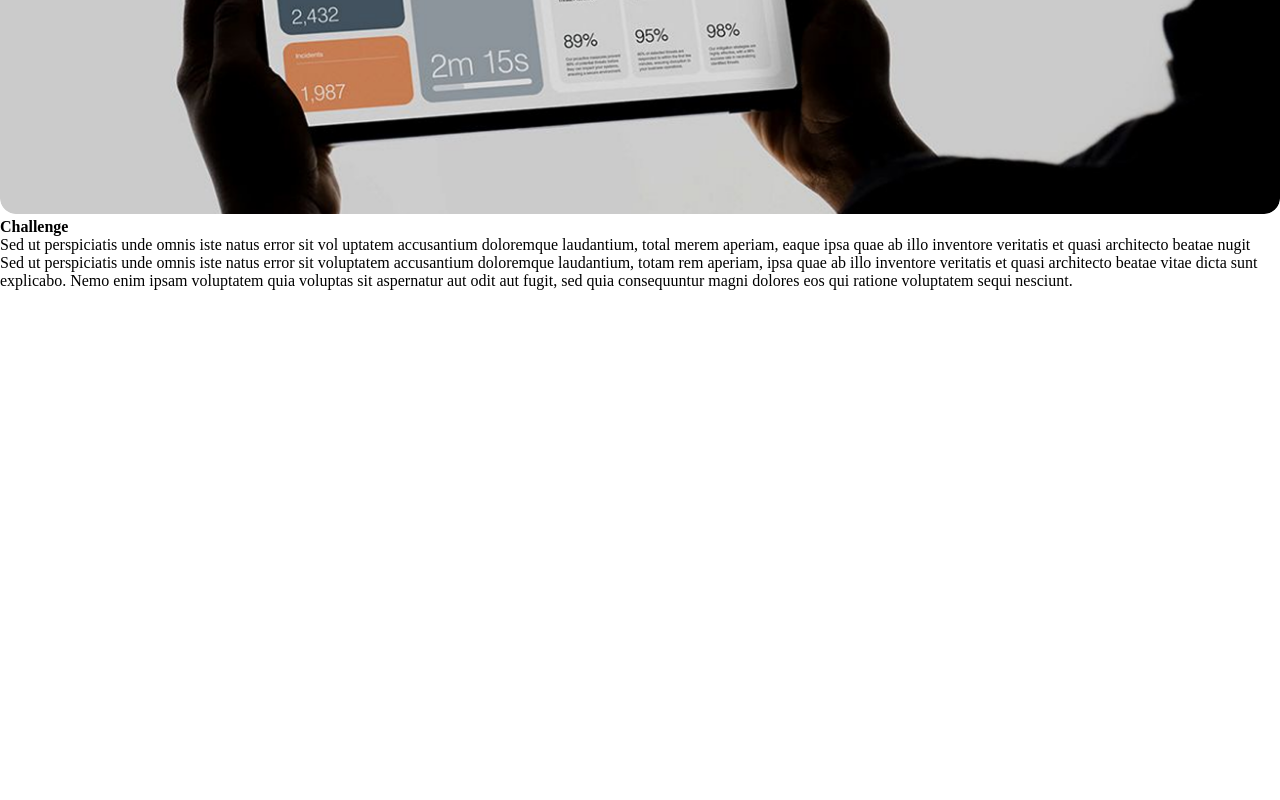
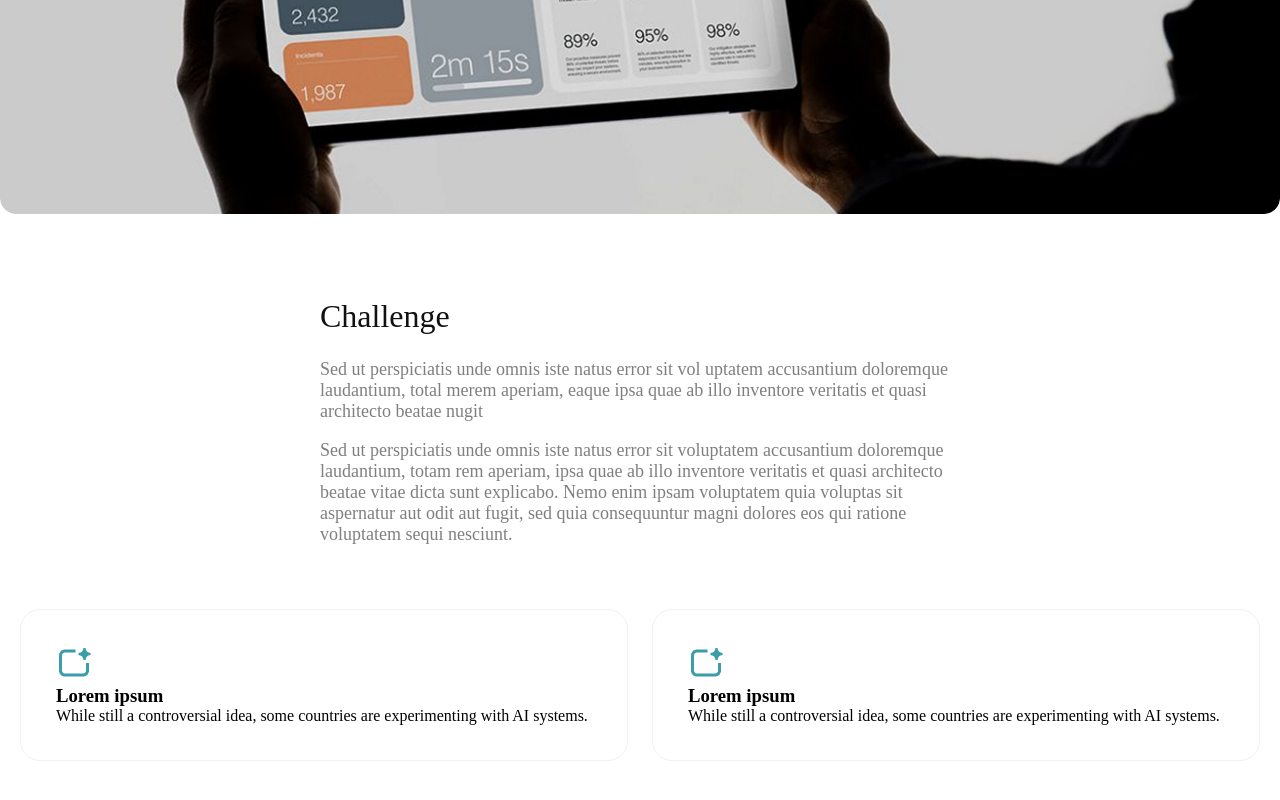
Before and after one commit to narshina/gulfnews, a Next.js app: page /DetailPage in a window 1280 px wide. Shown: the part 745-1545 px from the top of the page. Before the commit the page ends 1035 px from the top, so only its background shows below. Built offline with nearby package versions, Linux system fonts and the light colour scheme.

Commit message:
detail page

```diff
--- a/components/Detailpage/Detailpage.js
+++ b/components/Detailpage/Detailpage.js
@@ -2,6 +2,8 @@ import React from 'react'
 import styles from './Detailpage.module.scss'
 import Image from 'next/image'
 import bannerimage from "@/public/banner.png"
+import icon from "@/public/icon.png"
+import "@/app/globals.css"
 
 const Detailpage = () => {
     return (
@@ -45,15 +47,46 @@ const Detailpage = () => {
             </section>
 
 
-            <section>
+            <section className={styles.subSection}>
                 <div className='container'>
                     <div className={styles.subcontainer}>
-                        <h4>Challenge</h4>
+                        <h3>Challenge</h3>
                         <p>Sed ut perspiciatis unde omnis iste natus error sit vol uptatem accusantium doloremque laudantium, total merem aperiam, eaque ipsa quae ab illo inventore veritatis et quasi architecto beatae nugit</p>
+
+                        <br></br>
 
                          <p>Sed ut perspiciatis unde omnis iste natus error sit voluptatem accusantium doloremque laudantium, totam rem aperiam, ipsa quae ab illo inventore veritatis et quasi architecto beatae vitae dicta sunt explicabo. Nemo enim ipsam voluptatem quia voluptas sit aspernatur aut odit aut fugit, sed quia consequuntur magni dolores eos qui ratione voluptatem sequi nesciunt.</p>
 
                     </div>
+
+
+                   <div className={styles.sectionWrapper}>
+      <div className={styles.grid}>
+
+
+        <div className={styles.card}>
+          <div className={styles.header}>
+              <Image src={icon} alt="icon" />
+            <h3 className={styles.title}>Lorem ipsum</h3>
+          </div>
+          <p className={styles.description}>
+            While still a controversial idea, some countries are experimenting with AI systems.
+          </p>
+        </div>
+
+
+        <div className={styles.card}>
+          <div className={styles.header}>
+          <Image src={icon} alt="icon" />
+            <h3 className={styles.title}>Lorem ipsum</h3>
+          </div>
+          <p className={styles.description}>
+            While still a controversial idea, some countries are experimenting with AI systems.
+          </p>
+        </div>
+
+      </div>
+    </div>
 
                 </div>
             </section>
--- a/components/Detailpage/Detailpage.module.scss
+++ b/components/Detailpage/Detailpage.module.scss
@@ -48,3 +48,54 @@
         border-radius: 16px;
     }
 }
+
+.subSection{
+
+    padding: 80px 0;
+
+    .subcontainer{
+         max-width: 640px;
+    margin: 0 auto;
+    width: 100%;
+
+    h3{
+        color: #111111;
+        font-size: 32px;
+        font-weight: 500;
+        margin-bottom: 24px;
+    }
+    p{
+        color: rgba(0, 0, 0, 0.5);
+        font-size: 18px;
+        font-weight: 400;
+
+    }
+    }
+
+    .sectionWrapper{
+        width: 100%;
+  display: flex;
+  justify-content: center;
+  padding: 64px 0;
+
+  .grid {
+  display: flex;
+  gap: 24px;
+
+  width: 100%;
+  padding: 0 20px;
+
+  .card{
+    flex: 1;
+  background: #ffffff;
+  border: 1px solid #eef2f6;
+  border-radius: 20px;
+  padding: 35px;
+  display: flex;
+  flex-direction: column;
+  }
+
+
+}
+    }
+}
```
Also changed, not shown: public/icon.png (added).
